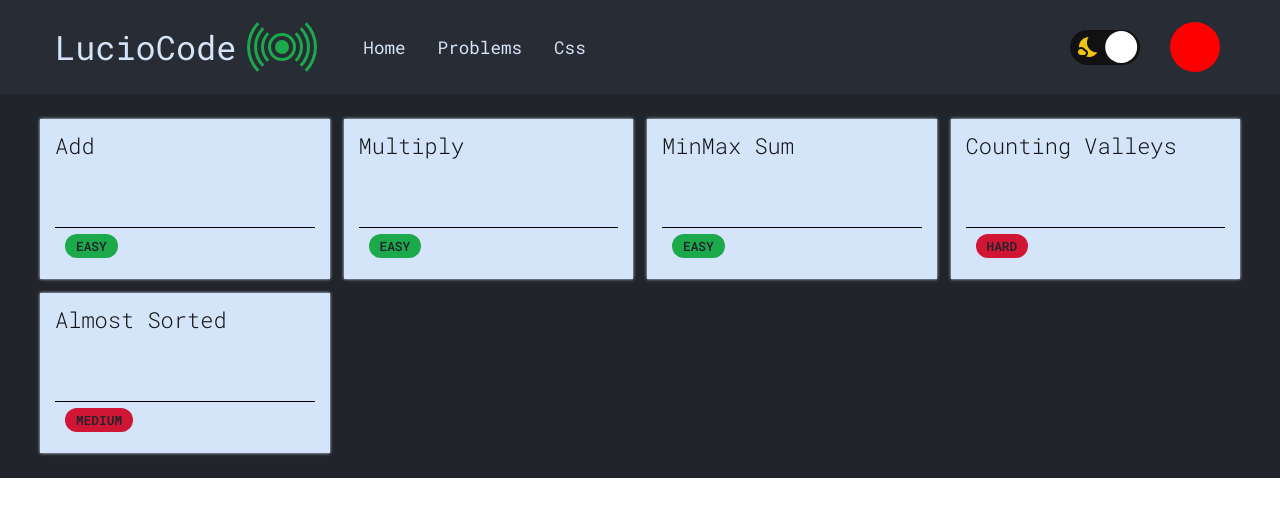
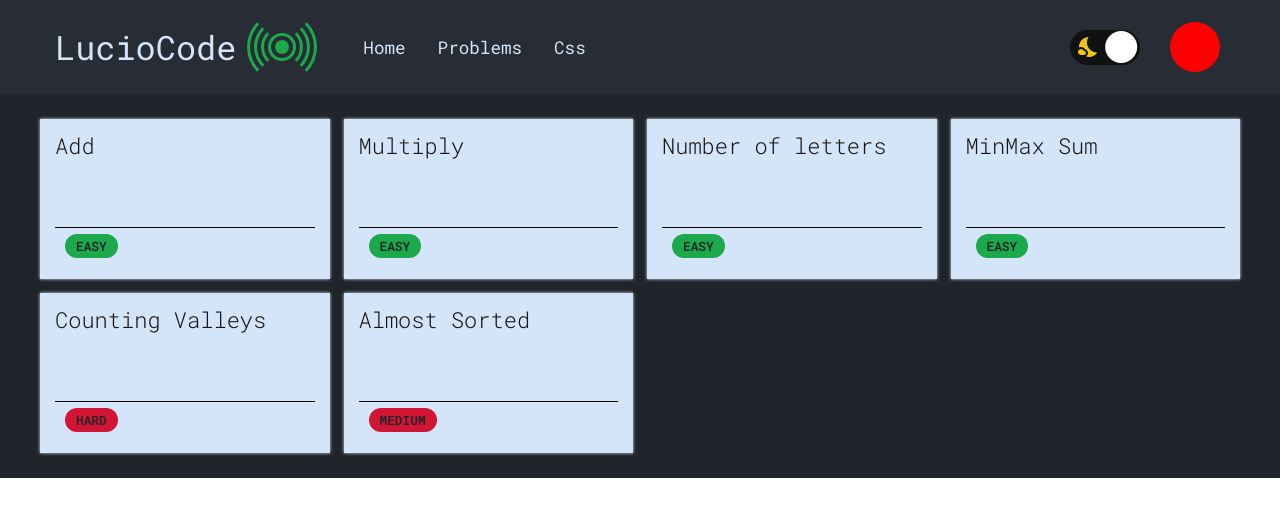
Before and after one commit to imMatheus/lucio, a React (Create React App) app: page /problems in a window 1280 px wide. Shown: the top 516 px of the page. Built offline with nearby package versions, Linux system fonts and the light colour scheme.

Commit message:
added word wrap to the css editor

```diff
--- a/src/components/css-battles/EditorComponent.jsx
+++ b/src/components/css-battles/EditorComponent.jsx
@@ -103,9 +103,9 @@ const EditorComponent = ({ language, setter, starterCode }) => {
                     },
                     fontSize: 17,
                     // cursorStyle: 'block',
-                    // wordWrap: 'on',
-                    wordWrap: 'wordWrapColumn',
-                    wordWrapColumn: 90,
+                    wordWrap: 'on',
+                    // wordWrap: 'wordWrapColumn',
+                    // wordWrapColumn: 90,
 
                     // Set this to false to not auto word wrap minified files
                     wordWrapMinified: true,
--- a/src/problems/problems.js
+++ b/src/problems/problems.js
@@ -30,6 +30,34 @@ export const problems = [
             { input: [3, 5, 4], output: [60] },
         ],
         inputs: ['x', 'y', 'z'],
+    },
+    {
+        problemName: 'Number of letters',
+        difficulty: 'easy',
+        problemDescription: `given a string, <span class="varieble">S</span>, and a single letter, <span class="varieble">Letter</span>, return the number of instances that the letter <span class="varieble">Letter</span> appears in the string <span class="varieble">S</span>`,
+        inputFormat: `<span class="varieble">S</span> a string containing lowecase letters, <span class="varieble">Letter</span> a single lowercase letter`,
+        constrains: [
+            `0 &#8804 <span class="varieble">S</span> &#x3c 100000  `,
+            `<span class="varieble">S[i]</span> &#x2208 <span class="varieble">a-z</span>`,
+            `<span class="varieble">Letter</span> &#x2208 <span class="varieble">a-z</span>`,
+        ],
+        sampleCases: [
+            {
+                input: [`'l'`, `'helloworld'`],
+                output: [3],
+                explanation: {
+                    text: `In the string <span class="varieble">'helloworld'</span> the letter <span class="varieble">l</span> appears 3 times`,
+                },
+            },
+            {
+                input: [`'b'`, `'uraqt'`],
+                output: [0],
+                explanation: {
+                    text: `In the string <span class="varieble">'uraqt'</span> the letter <span class="varieble">b</span> doesn't appears, so we return 0`,
+                },
+            },
+        ],
+        inputs: ['letter', 's'],
     },
 
     {
```
